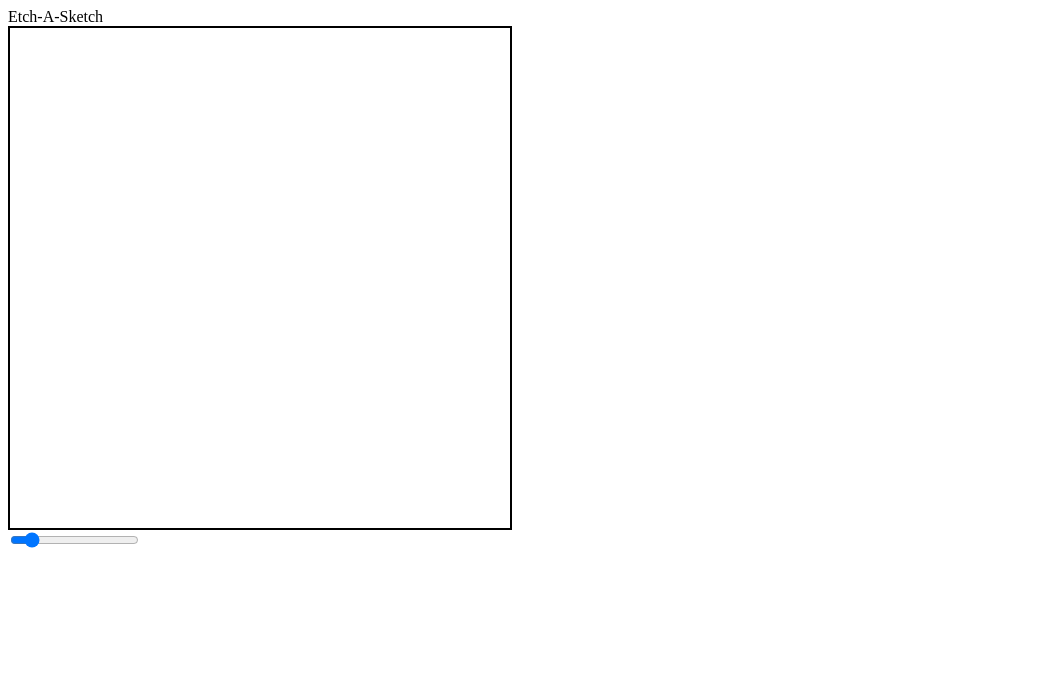
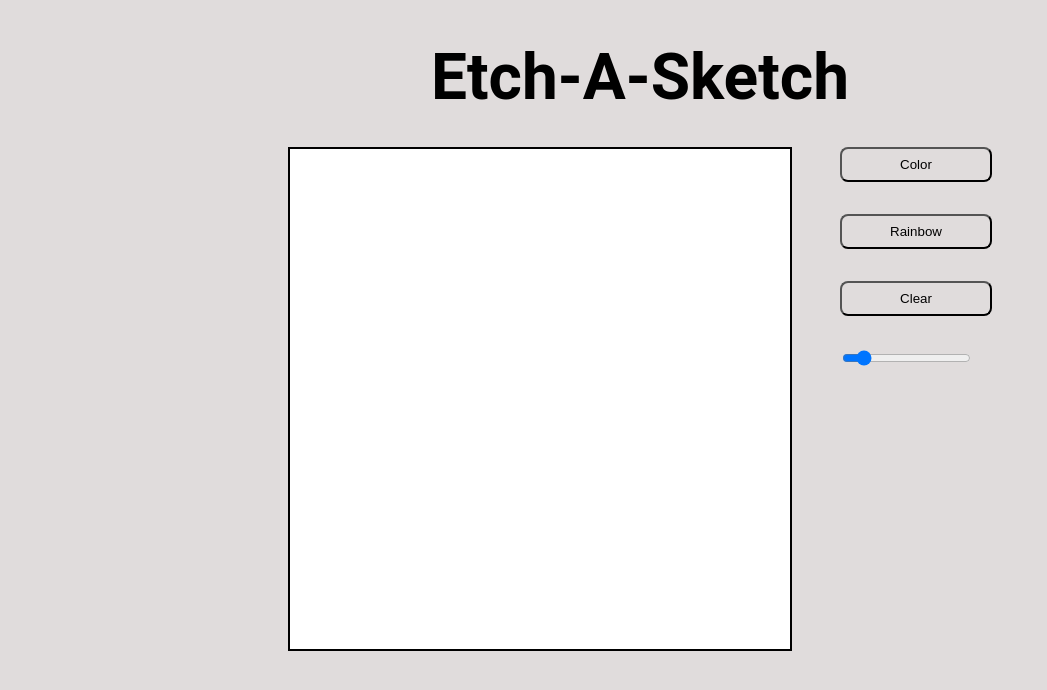
Before and after one commit to wrdowney/etch-a-sketch, a plain HTML site: page index.html in a window 1280 px wide. Shown: the whole page, without its empty margins (0-1047 px from the left). Drawn offline with Linux system fonts and the light colour scheme.

Commit message:
Mode buttons

```diff
--- a/index.html
+++ b/index.html
@@ -19,6 +19,9 @@
             </div>
         </div>
         <div class="right">
+            <button id="color">Color</button>
+            <button id="rainbow">Rainbow</button>
+            <button id="clear">Clear</button>
             <div class="slide">
                 <input type="range" min="4" max="100" value="16" class="slider" id="size">
             </div>
--- a/style.css
+++ b/style.css
@@ -1,10 +1,44 @@
 body {
     height: 100vh;
+    font-family: 'Roboto', sans-serif;
+    background-color: rgba(223, 219, 219, 0.966);
+    display: flex;
+    flex-direction: column;
+    align-items: center;
 }
 
+header {
+    font-weight: bold;
+    padding: 2rem;
+    text-align: center;
+    font-size: 4rem;
+}
 
+.main {
+    display: flex;
+    justify-content: center;
+    flex-wrap: wrap;
+    gap: 3rem;
+}
+
+.right {
+    display: flex;
+    flex-direction: column;
+    gap: 2rem;
+}
+
+button {
+    background-color:transparent;
+    padding: .5rem 3rem .5rem 3rem;
+    border-radius: 0.5rem;
+}
+
+button:hover {
+    background-color: gray;
+}
 
 .grid-container {
+    background-color: white;
     display: grid;
     width: 500px;
     height: 500px;
```
